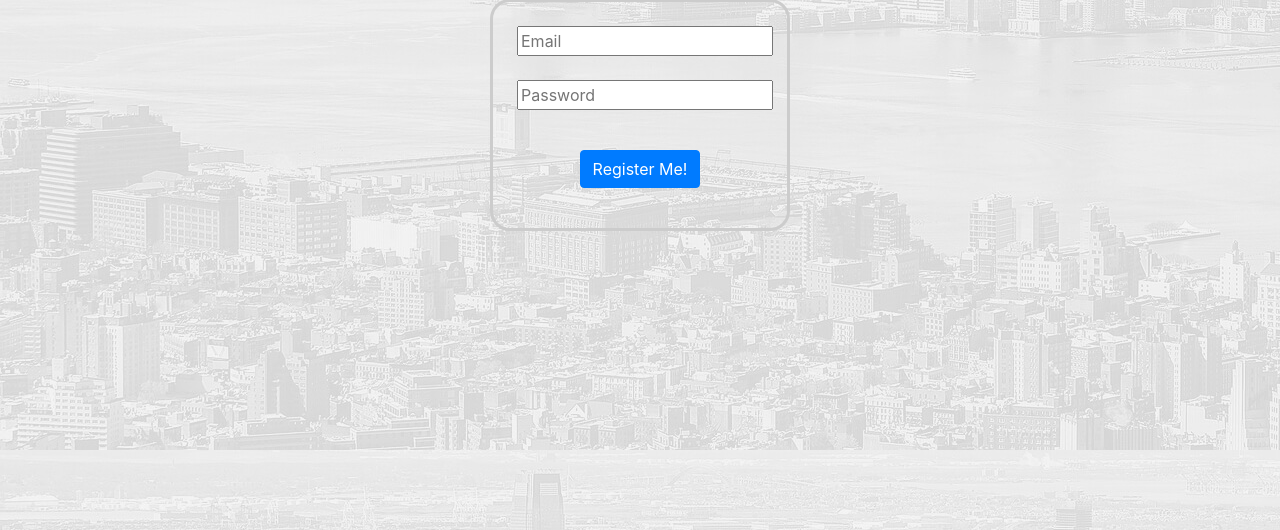
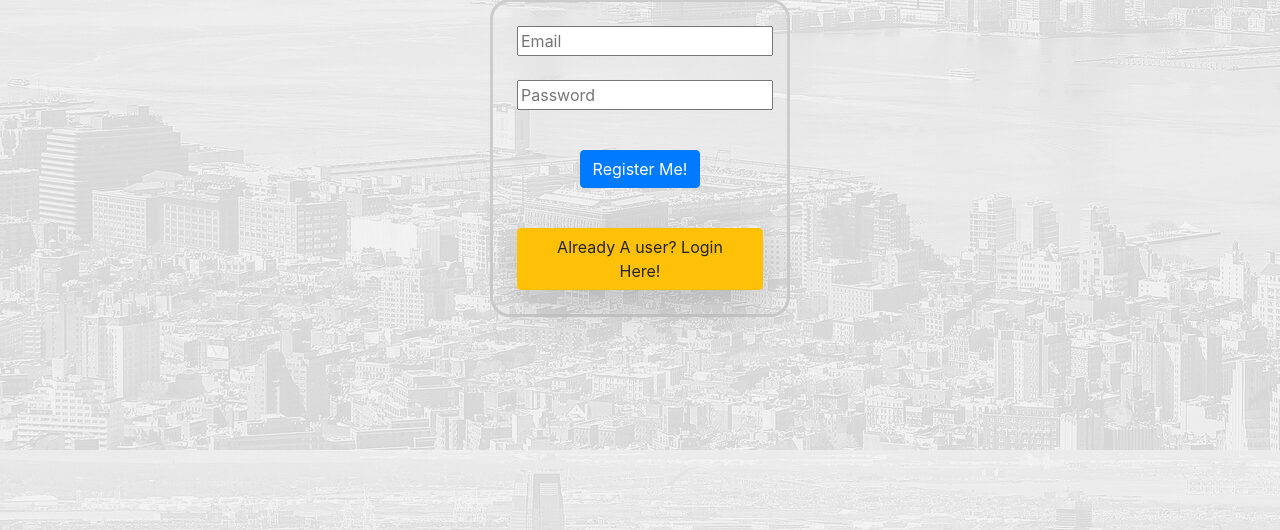
Before and after one commit to rcheng2/FocusFitness, a Flask app: page /signuppage in a window 1280 px wide. Shown: the part 209-739 px from the top of the page. Run offline with Flask 2, Linux system fonts and the light colour scheme.

Commit message:
pylint errors in html & database fixed added login redirect

```diff
--- a/templates/signup.html
+++ b/templates/signup.html
@@ -41,6 +41,9 @@
                 {% endfor %}
                 {% endif %}
                 {% endwith %}
+                <br>
+                <a input type="submit" value="login page redirect" class="btn btn-warning shadow-lg px-4 w-auto"
+                href="/">Already A user? Login Here!</a>
 
         </div>
 
```
Also changed, not shown: templates/login.html (line endings or trailing spaces).
